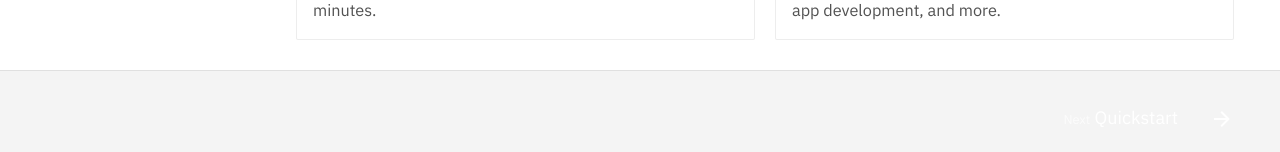
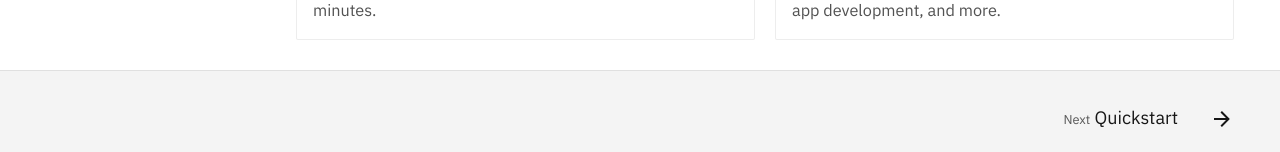
Before and after one commit to dam-agents/docs, an MkDocs documentation site: the page built from docs/index.md, in a window 1280 px wide and 1400 px high, scrolled down 970 px. Shown: the part 1245-1397 px from the top of the window. Built offline with MkDocs 1.6.1 and Material for MkDocs 9.7.7, drawn with Linux system fonts in a browser that asks for light colours.

Commit message:
fix: make footer link text legible on light/dark backgrounds
Footer link text inherited Material's default white color, which was
illegible on the light grey (#f4f4f4) footer background. Add explicit
dark text in light mode and light text in slate mode.

Co-Authored-By: Claude Opus 4.8 (1M context) <noreply@anthropic.com>

```diff
--- a/docs/stylesheets/extra.css
+++ b/docs/stylesheets/extra.css
@@ -638,9 +638,33 @@
   border-top: 1px solid #e0e0e0;
 }
 
+/* Footer link text — Material defaults to white, illegible on the light grey bg */
+.md-footer__link,
+.md-footer__title,
+.md-footer__direction,
+.md-footer .md-footer__button {
+  color: #161616;
+}
+
+.md-footer__direction {
+  opacity: 0.7;
+}
+
+.md-footer__link:hover,
+.md-footer__link:focus {
+  color: var(--md-accent-fg-color);
+}
+
 [data-md-color-scheme="slate"] .md-footer {
   background: #161616;
   border-top-color: #262626;
+}
+
+[data-md-color-scheme="slate"] .md-footer__link,
+[data-md-color-scheme="slate"] .md-footer__title,
+[data-md-color-scheme="slate"] .md-footer__direction,
+[data-md-color-scheme="slate"] .md-footer .md-footer__button {
+  color: #f4f4f4;
 }
 
 /* Lists */
```
